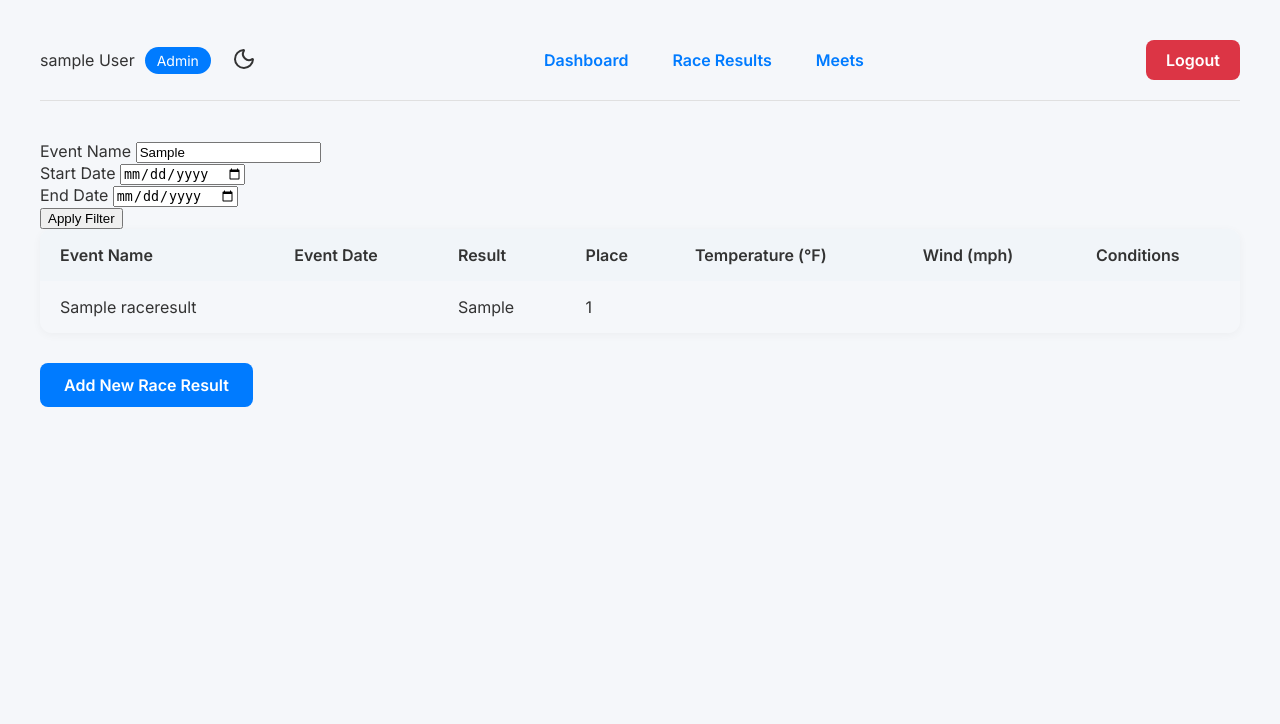
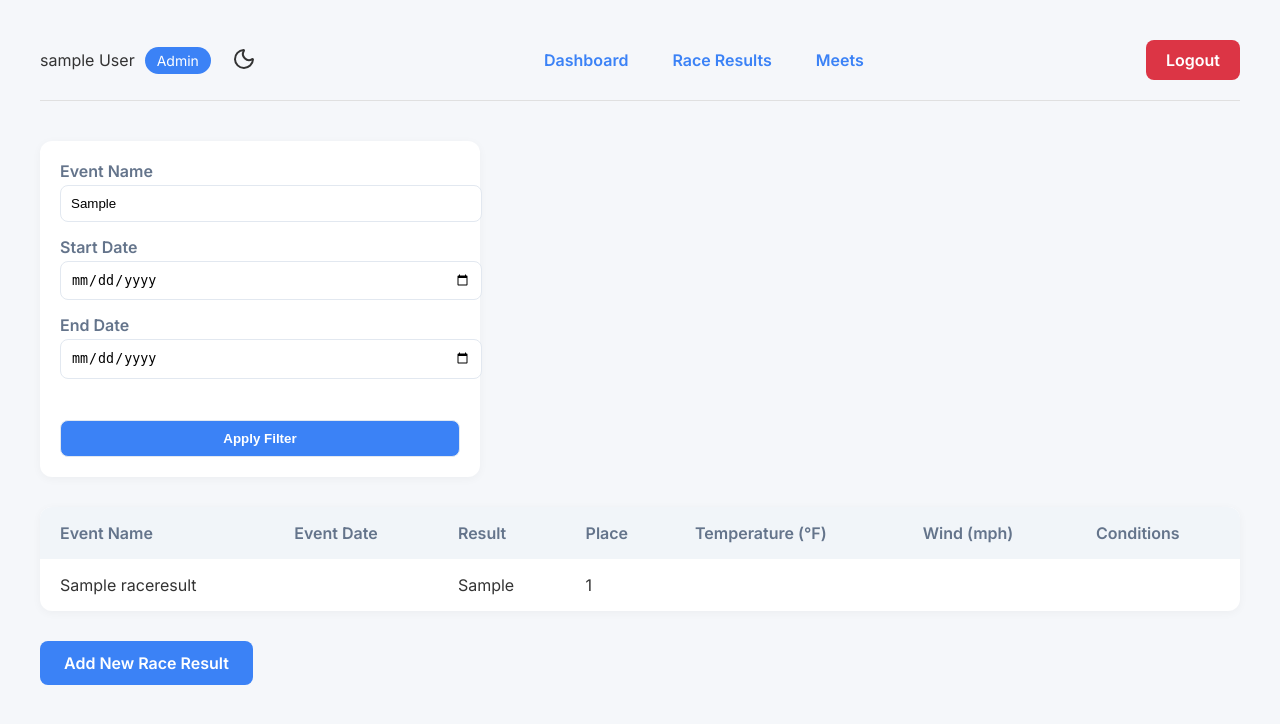
Before and after one commit to JacobPlummer02/group04-database-systems-project-S2025, a Django app: template Running_Application/app/templates/app/race_results.html in a window 1280 px wide. Shown: the top 724 px of the page. Run offline with Django 5.2, Linux system fonts and the light colour scheme; tables that the repository leaves empty hold one stand-in row (values such as "Sample post"); the template is opened without the code that fills it: values that come from a table or form of the project are taken from there, most other values are stand-ins (such as "Sample title", 1, 10 or a date in 2020).

Commit message:
CSS changes to race result filter

```diff
--- a/Running_Application/app/templates/app/race_results.html
+++ b/Running_Application/app/templates/app/race_results.html
@@ -1,5 +1,112 @@
 {% extends "base.html" %}
 {% block content %}
+<style>
+  :root {
+    --primary: #3b82f6;
+    --primary-hover: #2563eb;
+    --accent: #f43f5e;
+    --accent-hover: #e11d48;
+    --bg: #f8fafc;
+    --card-bg: #ffffff;
+    --text-main: #1e293b;
+    --text-sub: #64748b;
+  }
+
+  .filter-form {
+    display: flex;
+    flex-wrap: wrap;
+    gap: 15px;
+    margin-bottom: 30px;
+    background-color: var(--card-bg);
+    padding: 20px;
+    border-radius: 12px;
+    box-shadow: 0 2px 10px rgba(0, 0, 0, 0.04);
+  }
+
+  .filter-form label {
+    display: block;
+    font-weight: 600;
+    margin-bottom: 4px;
+    color: var(--text-sub);
+  }
+
+  .filter-form div {
+    flex: 1;
+    min-width: 200px;
+  }
+
+  .filter-form input, .filter-form button {
+    width: 100%;
+    padding: 10px;
+    border-radius: 8px;
+    border: 1px solid #e2e8f0;
+  }
+
+  .filter-form button {
+    background-color: var(--primary);
+    color: white;
+    font-weight: 600;
+    cursor: pointer;
+    transition: background-color 0.2s;
+    margin-top: 26px;
+  }
+
+  .filter-form button:hover {
+    background-color: var(--primary-hover);
+  }
+
+  .add-link {
+    display: inline-block;
+    margin-top: 30px;
+    padding: 12px 24px;
+    background-color: var(--primary);
+    color: white;
+    text-decoration: none;
+    border-radius: 8px;
+    font-weight: 600;
+    transition: background-color 0.2s ease;
+  }
+
+  .add-link:hover {
+    background-color: var(--primary-hover);
+  }
+
+  .no-results {
+    font-style: italic;
+    color: var(--text-sub);
+    margin-top: 20px;
+    text-align: center;
+  }
+
+  table {
+    width: 100%;
+    border-collapse: collapse;
+    background-color: var(--card-bg);
+    border-radius: 12px;
+    box-shadow: 0 2px 10px rgba(0, 0, 0, 0.04);
+    overflow: hidden;
+  }
+
+  th, td {
+    padding: 16px 20px;
+    text-align: left;
+  }
+
+  th {
+    background-color: #f1f5f9;
+    font-weight: 600;
+    color: var(--text-sub);
+  }
+
+  tr:not(:last-child) td {
+    border-bottom: 1px solid #e2e8f0;
+  }
+
+  tr:hover {
+    background-color: #f9fafb;
+  }
+</style>
+
 <form method="get" class="filter-form">
   <div>
     <label for="event">Event Name</label>
@@ -42,12 +149,8 @@
   {% endfor %}
 </table>
 {% else %}
-<p class="no-results">No race results found.</p>
+<p class="no-results">No race results found</p>
 {% endif %}
 
 <a href="{% url 'add_race_result' %}" class="add-link">Add New Race Result</a>
-</body>
-
-</html>
-
 {% endblock %}
```
